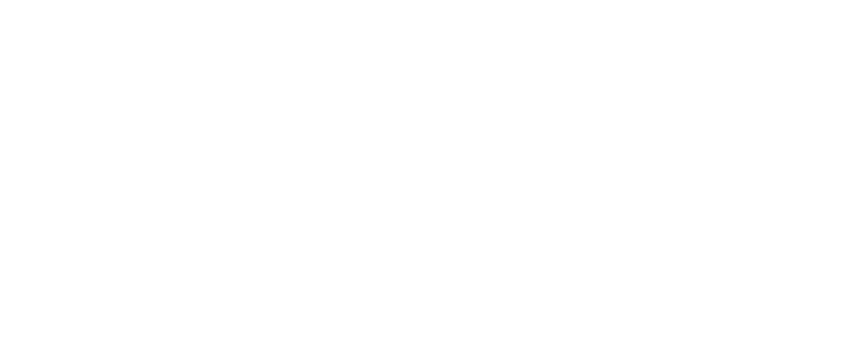
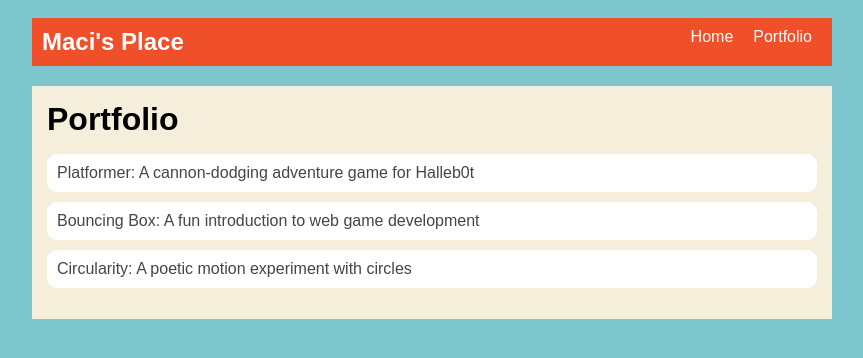
Before and after one commit to maemaeskiiii/maemaeskiiii.github.io, a plain HTML site: page portfolio.html in a window 1280 px wide. Shown: the whole page, without its empty margins (208-1071 px from the left). Drawn offline with Linux system fonts and the light colour scheme.

Commit message:
add portfolio page to website

```diff
--- a/portfolio.html
+++ b/portfolio.html
@@ -0,0 +1,40 @@
+<!DOCTYPE html>
+<html>
+  <head>
+    <title>MACI J</title>
+    <link rel="stylesheet" href="style.css" />
+  </head>
+
+  <body>
+    <!-- All content goes here -->
+    <div id="all-contents">
+      <nav>
+        <h1>Maci's Place</h1>
+        <ul id="nav-ul">
+            <li class="nav-li">
+                <a href="index.html">Home</a>
+              </li>
+              <li class="nav-li">
+                <a href="portfolio.html">Portfolio</a>
+              </li>
+        </ul>
+      </nav>
+      <main>
+        <div class="content">
+            <h1>Portfolio</h1>
+            <ul id="portfolio">
+                <li>
+                    <a href="fsd-projects/platformer/">Platformer: A cannon-dodging adventure game for Halleb0t</a>
+                  </li>
+                  <li>
+                    <a href="fsd-projects/bouncing-box/">Bouncing Box: A fun introduction to web game development</a>
+                  </li>
+                  <li>
+                    <a href="fsd-projects/circularity/">Circularity: A poetic motion experiment with circles</a>
+                  </li>
+            </ul>
+        </div>
+      </main>
+    </div>
+  </body>
+</html>
--- a/style.css
+++ b/style.css
@@ -75,3 +75,28 @@ main {
 h2, h3 {
     margin: 0px;
 }
+/* Portfolio styles */
+.content h1 {
+    color: black;
+  }
+
+  #portfolio {
+    list-style-type: none;
+    padding-left: 0;
+  }
+
+  #portfolio li {
+    background: #fff;
+    padding: 10px;
+    border-radius: 10px;
+    margin-bottom: 10px;
+  }
+
+  #portfolio li:hover {
+    background: #eee;
+  }
+
+  #portfolio a {
+    text-decoration: none;
+    color: #454545;
+  }
```
